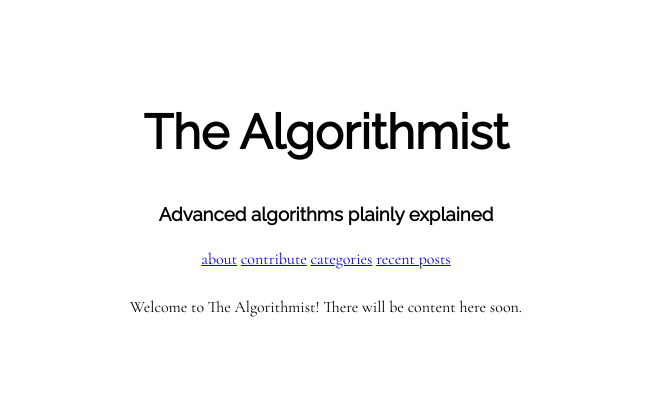
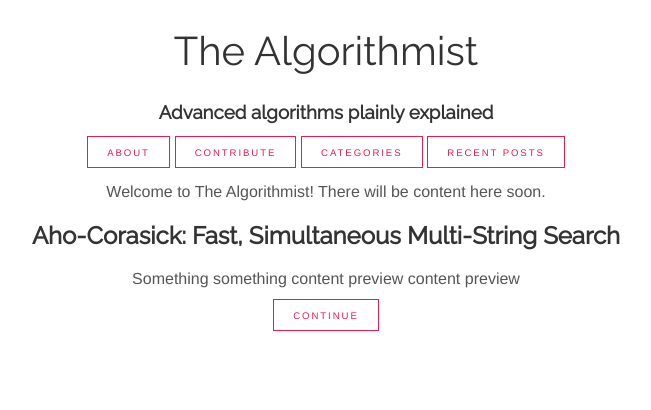
Before and after one commit to algorithmist/algorithmist.github.io, a plain HTML site: page index.html in a window 1280 px wide. Shown: the whole page, without its empty margins (314-965 px from the left). Drawn offline with nearby package versions, Linux system fonts and the light colour scheme.

Commit message:
More starter style from https://jgthms.com/web-design-in-4-minutes/

```diff
--- a/css/styles.css
+++ b/css/styles.css
@@ -8,9 +8,10 @@ main {
 body {
   margin: 0 auto;
   max-width: 50em;
-  font-family: "Cormorant Garamond";
-  line-height: 1.5;
-  padding: 4em 1em;
+  font-family: "Arimo";
+  color: #555;
+  /* line-height: 1.5; */
+  /* padding: 4em 1em; */
 }
 
 header {
@@ -19,7 +20,7 @@ header {
   text-align: center;
 }
 
-header > h1 {
+header h1 {
   font-size: 3em;
 }
 
@@ -30,6 +31,43 @@ h4,
 h5,
 h6 {
   font-family: "Raleway";
+  color: #333;
   /* margin-top: 1em; */
   /* padding-top: 1em; */
 }
+
+code,
+pre {
+  background: #eee;
+}
+
+code {
+  padding: 2px 4px;
+  vertical-align: text-bottom;
+}
+
+pre {
+  padding: 1em;
+}
+
+header h1 {
+  font-size: 2.5em;
+  font-weight: 300;
+}
+
+a {
+  color: #e81c4f;
+  border: 1px solid #e81c4f;
+  font-size: 0.6em;
+  letter-spacing: 0.2em;
+  padding: 1em 2em;
+  text-transform: uppercase;
+  text-decoration: none;
+  transition: none 200ms ease-out;
+  transition-property: color, background;
+}
+
+a:hover {
+  background: #e81c4f;
+  color: white;
+}
--- a/index.html
+++ b/index.html
@@ -1,16 +1,23 @@
 <!DOCTYPE html>
 <html>
   <head>
-    <meta charset="UTF-8">
-    <meta name="viewport" content="width=device-width,initial-scale=1">
+    <meta charset="UTF-8" />
+    <meta name="viewport" content="width=device-width,initial-scale=1" />
     <title>The Algorithmist</title>
-    <meta name="author" content="The Algorithmist">
-    <meta name="description" content="Thorough and clear explanations of advanced algorithms">
-    <meta name="keywords" content="algorithms,tutorial,visualization">
+    <meta name="author" content="The Algorithmist" />
+    <meta
+      name="description"
+      content="Thorough and clear explanations of advanced algorithms"
+    />
+    <meta name="keywords" content="algorithms,tutorial,visualization" />
     <!-- TODO: Add a favicon once we have a logo -->
     <!-- <link rel="shortcut icon" href="favicon.ico" type="image/vnd.microsoft.icon"> -->
-    <link rel="stylesheet" href="https://fonts.googleapis.com/css?family=Cormorant+Garamond|Raleway" type="text/css">
-    <link rel="stylesheet" href="css/styles.css" type="text/css">
+    <link
+      rel="stylesheet"
+      href="https://fonts.googleapis.com/css?family=Cormorant+Garamond|Raleway|Arimo"
+      type="text/css"
+    />
+    <link rel="stylesheet" href="css/styles.css" type="text/css" />
   </head>
   <body>
     <header>
@@ -25,6 +32,11 @@
     </header>
     <main>
       Welcome to The Algorithmist! There will be content here soon.
+      <div class="post">
+        <h2>Aho-Corasick: Fast, Simultaneous Multi-String Search</h2>
+        <p>Something something content preview content preview</p>
+        <a href="/algos/ahocorasick">continue</a>
+      </div>
     </main>
   </body>
 </html>
```
